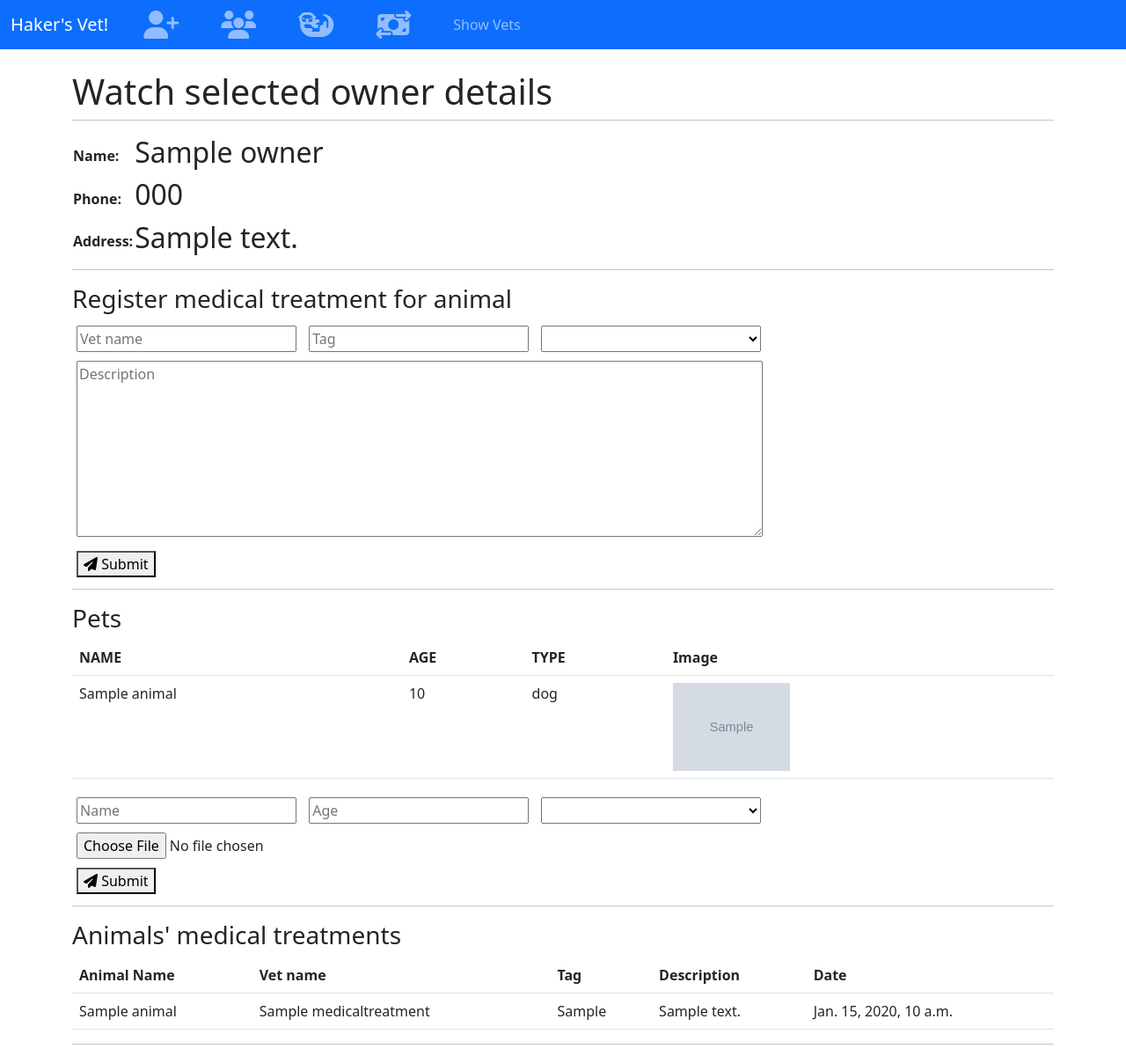
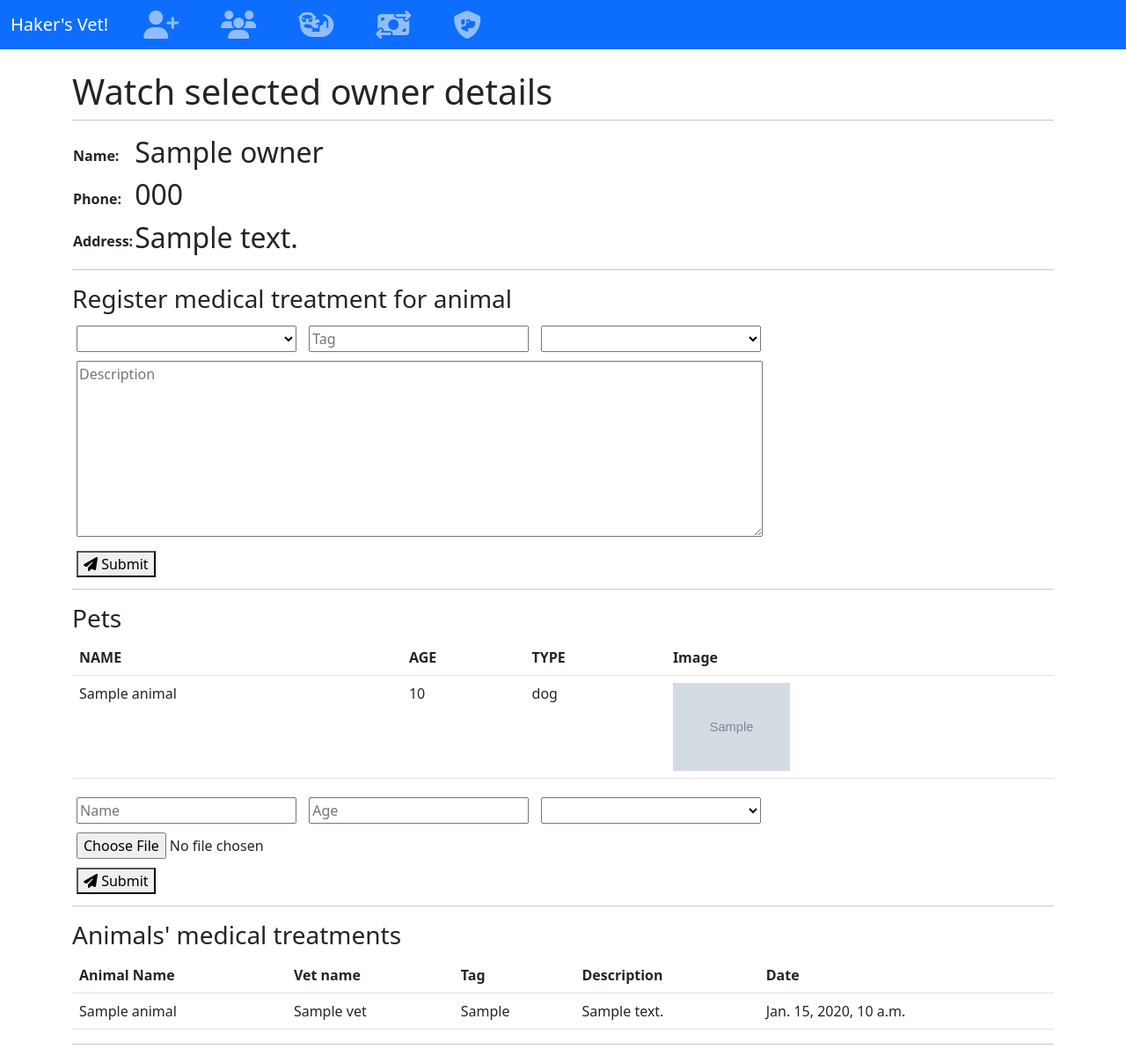
Before and after one commit to lqcharska/Veterinary-clinic, a Django app: page /watch_owner/?selected_owner_id=1 in a window 1280 px wide. Shown: the whole page at 88% size. Run offline with Django 4.2, Linux system fonts and the light colour scheme; tables that the repository leaves empty hold one stand-in row (values such as "Sample post"); grey boxes marked "Sample" are stand-in pictures; lists and menus that the app fills with data are empty; some libraries are stand-ins or nearby versions.

Commit message:
vet as model

```diff
--- a/przychodnia/forms.py
+++ b/przychodnia/forms.py
@@ -50,7 +50,7 @@ class AddAnimalForm(models.ModelForm):
 class MedicalTreatmentFrom(forms.Form):
     owner = forms.ModelChoiceField(queryset=Owner.objects.all())
     animal_id = forms.IntegerField(required=True)
-    vet_name = forms.CharField(max_length=100)
+    vet_id = forms.IntegerField(required=True)
     tag = forms.CharField(max_length=100)
     description = forms.CharField(max_length=2000)
 
--- a/przychodnia/models.py
+++ b/przychodnia/models.py
@@ -59,16 +59,15 @@ class Animal(models.Model):
         return 'name: %s, age: %s, type: %s' % (self.name, self.age, self.type)
 
 
-class MedicalTreatment(models.Model):
-    owner = models.ForeignKey(Owner, on_delete=models.CASCADE)
-    animal = models.ForeignKey(Animal, on_delete=models.CASCADE)
-    vet_name = models.CharField(max_length=100)
-    tag = models.CharField(max_length=100)
-    description = models.CharField(max_length=2000)
-    date = models.DateTimeField(auto_now=True)
-
-
 class Vet(models.Model):
     name = models.CharField(max_length=50)
     speciality = models.CharField(max_length=50)
     image = models.ImageField(upload_to=path_and_rename, max_length=255, blank=True, null=True)
+
+class MedicalTreatment(models.Model):
+    owner = models.ForeignKey(Owner, on_delete=models.CASCADE)
+    animal = models.ForeignKey(Animal, on_delete=models.CASCADE)
+    vet = models.ForeignKey(Vet, on_delete=models.CASCADE)
+    tag = models.CharField(max_length=100)
+    description = models.CharField(max_length=2000)
+    date = models.DateTimeField(auto_now=True)
--- a/przychodnia/templates/main_template.html
+++ b/przychodnia/templates/main_template.html
@@ -70,7 +70,7 @@
                 </li>
                 <li class="nav-item">
                     <a class="nav-link px-4" href="/show_vets" alt="Show vets">
-                        Show Vets
+                        <i class="fa-solid fa-shield-dog fa-2xl"></i>
                     </a>
                 </li>
             </ul>
--- a/przychodnia/templates/show_medical_treatments.html
+++ b/przychodnia/templates/show_medical_treatments.html
@@ -59,7 +59,7 @@
                 <td>{{ index }}</td>
                 <td>{{ mt.owner.name }}</td>
                 <td>{{ mt.animal.name }}</td>
-                <td>{{ mt.vet_name }}</td>
+                <td>{{ mt.vet.name }}</td>
                 <td>{{ mt.tag }}</td>
                 <td>{{ mt.description }}</td>
                 <td>{{ mt.date }}</td>
--- a/przychodnia/templates/watch_owner.html
+++ b/przychodnia/templates/watch_owner.html
@@ -37,7 +37,17 @@
         {% csrf_token %}
         <input type="hidden" required name="form_name" value="register_medical_treatments" />
         <input type="hidden" required name="owner" value="{{ owner.id }}" />
-        <input class="input_text" type="text" placeholder="Vet name" required name="vet_name" >
+
+
+        <!-- <input class="input_text" type="text" placeholder="Vet name" required name="vet_name" > -->
+        <select class="input_text" name="vet_id" required placeholder="Vet name">
+            <option></option>
+            {% for vet in vets %}
+                <option value="{{ vet.id }}">{{ vet.name }}</option>
+            {% endfor %}
+        </select>
+
+
         <input class="input_text" type="text" placeholder="Tag" required name="tag" >
         <select class="input_text" name="animal_id" required>
             <option></option>
@@ -125,7 +135,7 @@
             {% for mt in medical_treatments %}
                 <tr>
                     <td>{{ mt.animal.name }}</td>
-                    <td>{{ mt.vet_name }}</td>
+                    <td>{{ mt.vet.name }}</td>
                     <td>{{ mt.tag }}</td>
                     <td>{{ mt.description }}</td>
                     <td>{{ mt.date }}</td>
--- a/przychodnia/views.py
+++ b/przychodnia/views.py
@@ -310,6 +310,7 @@ def _render_watch_owner(request, owner, success_message, error_message):
         'success_message': success_message if success_message != "" else None,
         'error_message': error_message if error_message != "" else None,
         'owners_animals': owners_animals,
+        'vets': Vet.objects.all(),
         'medical_treatments': medical_treatments if len(medical_treatments) > 0 else None,
     })
 
@@ -322,13 +323,13 @@ def watch_owner(request):
         if received_rmt_form.is_valid():
             owner = received_rmt_form.cleaned_data["owner"]
             animal_id = received_rmt_form.cleaned_data["animal_id"]
-            vet_name = received_rmt_form.cleaned_data["vet_name"]
+            vet_id = received_rmt_form.cleaned_data["vet_id"]
             tag = received_rmt_form.cleaned_data["tag"]
             description = received_rmt_form.cleaned_data["description"]
 
             mt_model = MedicalTreatment(owner=owner,
                             animal=Animal.objects.filter(id=animal_id)[0],
-                            vet_name=vet_name,
+                            vet=Vet.objects.filter(id=vet_id)[0],
                             tag=tag,
                             description=description,
                             date=datetime.now())
```
Also changed, not shown: przychodnia/migrations/0011_alter_medicaltreatment_vet_name.py (added), przychodnia/migrations/0012_rename_vet_name_medicaltreatment_vet.py (added).
